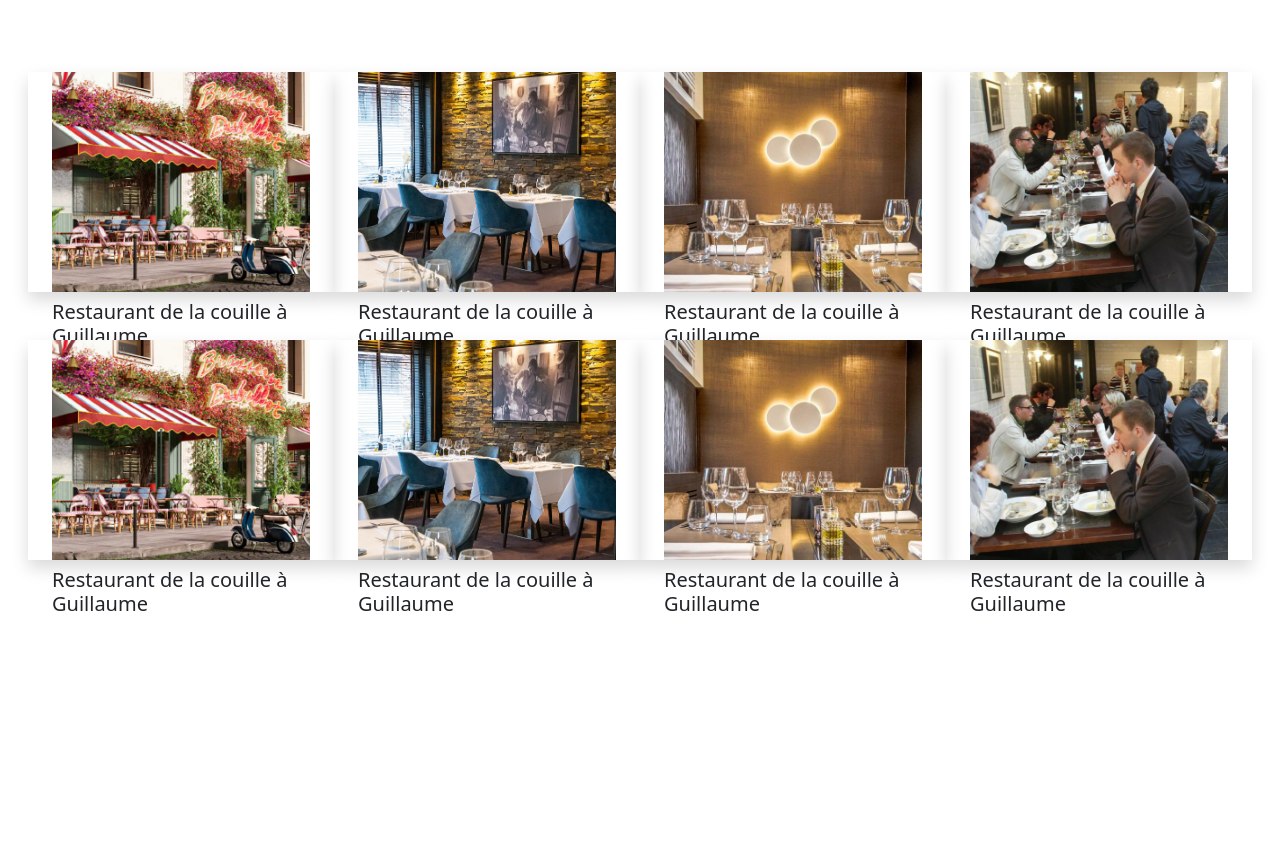
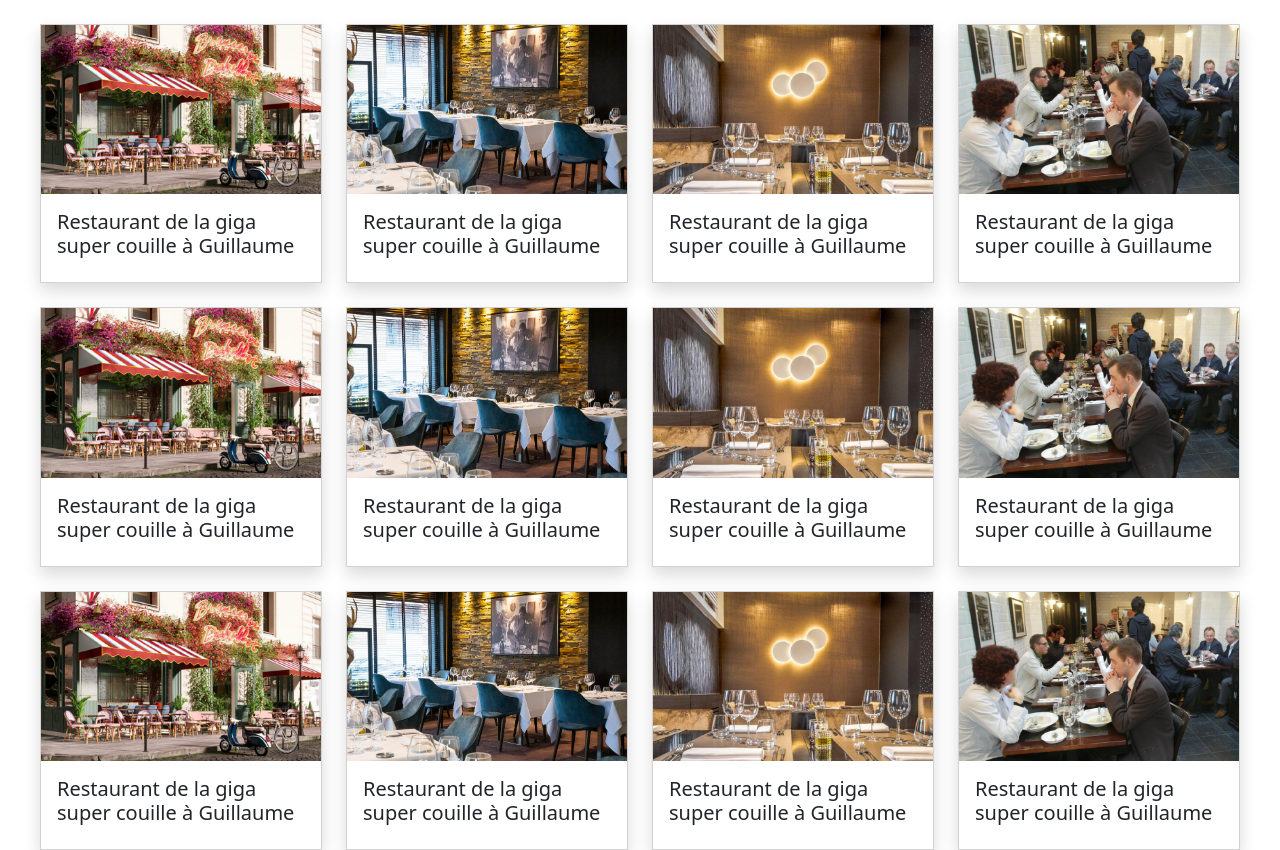
Before and after one commit to JeremSSJ/Manjou, a PHP site: page / in a window 1280 px wide. Shown: the part 56-906 px from the top of the page. Before the commit the page ends 667 px from the top, so only its background shows below. Run offline with PHP 8.4, Linux system fonts and the light colour scheme; some libraries are stand-ins or nearby versions.

Commit message:
annonces suite

```diff
--- a/view/ads/ads.php
+++ b/view/ads/ads.php
@@ -10,96 +10,118 @@
 </style>
 
 <div class="container-fluid ">
-    <div class="row mt-4 mx-3 gx-5 gy-5"><!-- mt-4 mx-3 gx-5 gy-5 -->
+    <div class="row mx-1 mx-lg-3"><!-- mt-4 mx-3 gx-5 gy-5 -->
 
-        <div class="shadow col-lg-3">
-            <img class="h-100 img-resize img-fluid" src="img/1.png">
-            <h5 class="mt-2">Restaurant de la couille à Guillaume</h5>
-        </div>
-        <div class="shadow col-lg-3">
-            <img class="h-100 img-resize img-fluid" src="img/2.jpg">
-            <h5 class="mt-2">Restaurant de la couille à Guillaume</h5>
-        </div>
-        <div class="shadow col-lg-3">
-            <img class="h-100 img-resize img-fluid" src="img/3.jpg">
-            <h5 class="mt-2">Restaurant de la couille à Guillaume</h5>
-        </div>
-        <div class="shadow col-lg-3">
-            <img class="h-100 img-resize img-fluid" src="img/4.jpg">
-            <h5 class="mt-2">Restaurant de la couille à Guillaume</h5>
+        <div class="col-lg-3 mt-4">
+            <div class="shadow card rounded-0 h-100">
+                <img class="img-resize h-100" src="img/1.png">
+                <div class="card-body">
+                    <h5>Restaurant de la giga super couille à Guillaume</h5>
+                </div>
+            </div>
         </div>
 
-        <div class="shadow col-lg-3">
-            <img class="h-100 img-resize img-fluid" src="img/1.png">
-            <h5 class="mt-2">Restaurant de la couille à Guillaume</h5>
+        <div class="col-lg-3 mt-4">
+            <div class="shadow card rounded-0 h-100">
+                <img class="img-resize h-100" src="img/2.jpg">
+                <div class="card-body">
+                    <h5>Restaurant de la giga super couille à Guillaume</h5>
+                </div>
+            </div>
         </div>
-        <div class="shadow col-lg-3">
-            <img class="h-100 img-resize img-fluid" src="img/2.jpg">
-            <h5 class="mt-2">Restaurant de la couille à Guillaume</h5>
+
+        <div class="col-lg-3 mt-4">
+            <div class="shadow card rounded-0 h-100">
+                <img class="img-resize h-100" src="img/3.jpg">
+                <div class="card-body">
+                    <h5>Restaurant de la giga super couille à Guillaume</h5>
+                </div>
+            </div>
         </div>
-        <div class="shadow col-lg-3">
-            <img class="h-100 img-resize img-fluid" src="img/3.jpg">
-            <h5 class="mt-2">Restaurant de la couille à Guillaume</h5>
+
+        <div class="col-lg-3 mt-4">
+            <div class="shadow card rounded-0 h-100">
+                <img class="img-resize h-100" src="img/4.jpg">
+                <div class="card-body">
+                    <h5>Restaurant de la giga super couille à Guillaume</h5>
+                </div>
+            </div>
         </div>
-        <div class="shadow col-lg-3">
-            <img class="h-100 img-resize img-fluid" src="img/4.jpg">
-            <h5 class="mt-2">Restaurant de la couille à Guillaume</h5>
+
+        <div class="col-lg-3 mt-4">
+            <div class="shadow card rounded-0 h-100">
+                <img class="img-resize h-100" src="img/1.png">
+                <div class="card-body">
+                    <h5>Restaurant de la giga super couille à Guillaume</h5>
+                </div>
+            </div>
         </div>
+
+        <div class="col-lg-3 mt-4">
+            <div class="shadow card rounded-0 h-100">
+                <img class="img-resize h-100" src="img/2.jpg">
+                <div class="card-body">
+                    <h5>Restaurant de la giga super couille à Guillaume</h5>
+                </div>
+            </div>
+        </div>
+
+        <div class="col-lg-3 mt-4">
+            <div class="shadow card rounded-0 h-100">
+                <img class="img-resize h-100" src="img/3.jpg">
+                <div class="card-body">
+                    <h5>Restaurant de la giga super couille à Guillaume</h5>
+                </div>
+            </div>
+        </div>
+
+        <div class="col-lg-3 mt-4">
+            <div class="shadow card rounded-0 h-100">
+                <img class="img-resize h-100" src="img/4.jpg">
+                <div class="card-body">
+                    <h5>Restaurant de la giga super couille à Guillaume</h5>
+                </div>
+            </div>
+        </div>
+
+        <div class="col-lg-3 mt-4">
+            <div class="shadow card rounded-0 h-100">
+                <img class="img-resize h-100" src="img/1.png">
+                <div class="card-body">
+                    <h5>Restaurant de la giga super couille à Guillaume</h5>
+                </div>
+            </div>
+        </div>
+
+        <div class="col-lg-3 mt-4">
+            <div class="shadow card rounded-0 h-100">
+                <img class="img-resize h-100" src="img/2.jpg">
+                <div class="card-body">
+                    <h5>Restaurant de la giga super couille à Guillaume</h5>
+                </div>
+            </div>
+        </div>
+
+        <div class="col-lg-3 mt-4">
+            <div class="shadow card rounded-0 h-100">
+                <img class="img-resize h-100" src="img/3.jpg">
+                <div class="card-body">
+                    <h5>Restaurant de la giga super couille à Guillaume</h5>
+                </div>
+            </div>
+        </div>
+
+        <div class="col-lg-3 mt-4">
+            <div class="shadow card rounded-0 h-100">
+                <img class="img-resize h-100" src="img/4.jpg">
+                <div class="card-body">
+                    <h5>Restaurant de la giga super couille à Guillaume</h5>
+                </div>
+            </div>
+        </div>
+
     </div>
 </div>
 
 
-
-<!--
-<div class="row">
-    <div class="col-lg-3 col-md-4">
-        <div class="box bg-primary h-100 d-flex p-4 flex-column text-white">
-            <img class="img img-fluid h-100" src="img/1.png">
-            <h1>Top</h1>
-            <p>ssssssssssssssssssssssss</p>
-            <h4>sssssssss</h4>
-            <a href="#" class="btn mt-auto btn-dark"></a>
-        </div>
-    </div>
-
-    <div class="col-lg-3 col-md-4">
-        <div class="box bg-primary h-100 d-flex p-4 flex-column text-white">
-            <img class="img img-fluid h-100" src="img/2.jpg">
-            <h1>Top</h1>
-            <p>ssssssssssssssssssssssss</p>
-            <a href="#" class="btn mt-auto btn-dark"></a>
-        </div>
-    </div>
-
-
-    <div class="col-lg-3 col-md-4">
-        <div class="box bg-primary h-100 d-flex p-4 flex-column text-white">
-            <img class="img img-fluid h-100" src="img/3.jpg">
-            <h1>Top</h1>
-            <p>ssssssssssssssssssssssss</p>
-            <a href="#" class="btn mt-auto btn-dark"></a>
-        </div>
-    </div>
-
-    <div class="col-lg-3 col-md-4">
-        <div class="box bg-primary  h-100 d-flex p-4 flex-column text-white">
-            <img class="img img-fluid h-100" src="img/4.jpg">
-            <h1>Top</h1>
-            <p>ssssssssssssssssssssssss</p>
-            <a href="#" class="btn mt-auto btn-dark"></a>
-        </div>
-    </div>
-</div>
--->
-
-
-
-
-
-
-
-
-
-
-
 <?php require_once '../view/elements/footer.php'; ?>
```
